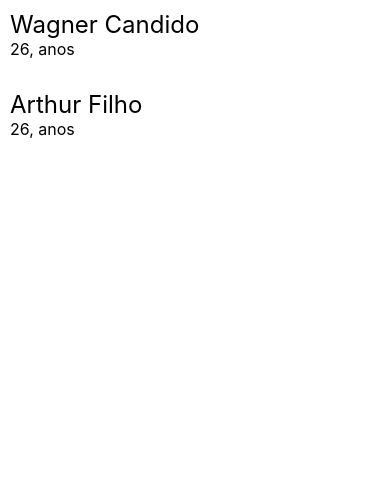
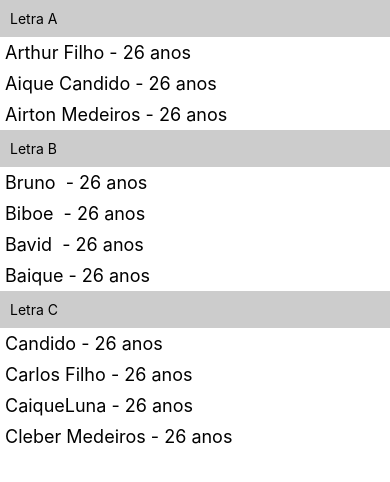
Before and after one commit to wagnercandido/ReactNativeAprendizado, a React Native app: screen / in a window 390 px wide. Shown: the top 482 px of the page. Built offline with nearby package versions, Linux system fonts and the light colour scheme.

Commit message:
SectionList

```diff
--- a/App.js
+++ b/App.js
@@ -1,6 +1,5 @@
 import React, { Component } from 'react';
-import { Platform, StyleSheet, Text, View, FlatList} from 'react-native';
-import { isTemplateElement } from '@babel/types';
+import { Platform, StyleSheet, Text, View, SectionList } from 'react-native';
 
 export default class App extends Component {
 
@@ -8,46 +7,64 @@ export default class App extends Component {
     super(props);
     this.state = {
       Nomes: [
-        {key: '1', nome: 'Wagner Candido', idade: 26},
-        {key: '2', nome: 'Arthur Filho', idade: 26},
-        {key: '3', nome: 'David Luna', idade: 26},
-        {key: '4', nome: 'Kaique Candido', idade: 26},
-        {key: '5', nome: 'Victor Medeiros', idade: 26},
+        {
+          title: 'A', data: [
+            { key: '2', nome: 'Arthur Filho', idade: 26 },
+            { key: '4', nome: 'Aique Candido', idade: 26 },
+            { key: '5', nome: 'Airton Medeiros', idade: 26 },
+          ]
+        },
+        {
+          title: 'B', data: [
+            { key: '1', nome: 'Bruno ', idade: 26 },
+            { key: '2', nome: 'Biboe ', idade: 26 },
+            { key: '3', nome: 'Bavid ', idade: 26 },
+            { key: '4', nome: 'Baique', idade: 26 },
+          ]
+        },
+        {
+          title: 'C', data: [
+            { key: '1', nome: 'Candido', idade: 26 },
+            { key: '2', nome: 'Carlos Filho', idade: 26 },
+            { key: '3', nome: 'CaiqueLuna', idade: 26 },
+            { key: '5', nome: 'Cleber Medeiros', idade: 26 },
+          ]
+        },
       ]
     };
   }
 
-  renderNome(item) {
+
+  listSectionRender(section) {
     return (
-      <View style={styles.viewNomes}>
-        <Text style={styles.nome}>{item.nome}</Text>
-        <Text style={styles.idade}>{item.idade}, anos</Text>
-      </View>
-    )
+      <Text style={styles.section}>Letra {section.title}</Text>
+    );
+  }
+
+  listRender(item) {
+    return (
+      <Text style={styles.nome}>{item.nome} - {item.idade} anos</Text>
+    );
   }
 
   render() {
     return (
       <View style={styles.container}>
-        <FlatList style={styles.flatList} data={this.state.Nomes} renderItem={({item}) => this.renderNome(item)}/>
+        <SectionList style={styles.flatList} sections={this.state.Nomes} renderItem={({item}) => this.listRender(item)} renderSectionHeader={({ section }) => this.listSectionRender(section)} />
       </View>
     );
   }
 }
 
 const styles = StyleSheet.create({
-  flatList: {
-    height: 150
+  nome: {
+    fontSize: 18,
+    padding: 5
   },
-  viewNomes: {
-    height: 80,
+  section: {
+    fontSize: 14,
+    backgroundColor: '#CCC',
     padding: 10
-  },
-  nome: {
-    fontSize: 24,
-  },
-  idade: {
-    fontSize: 16,
   }
 
 });
```
